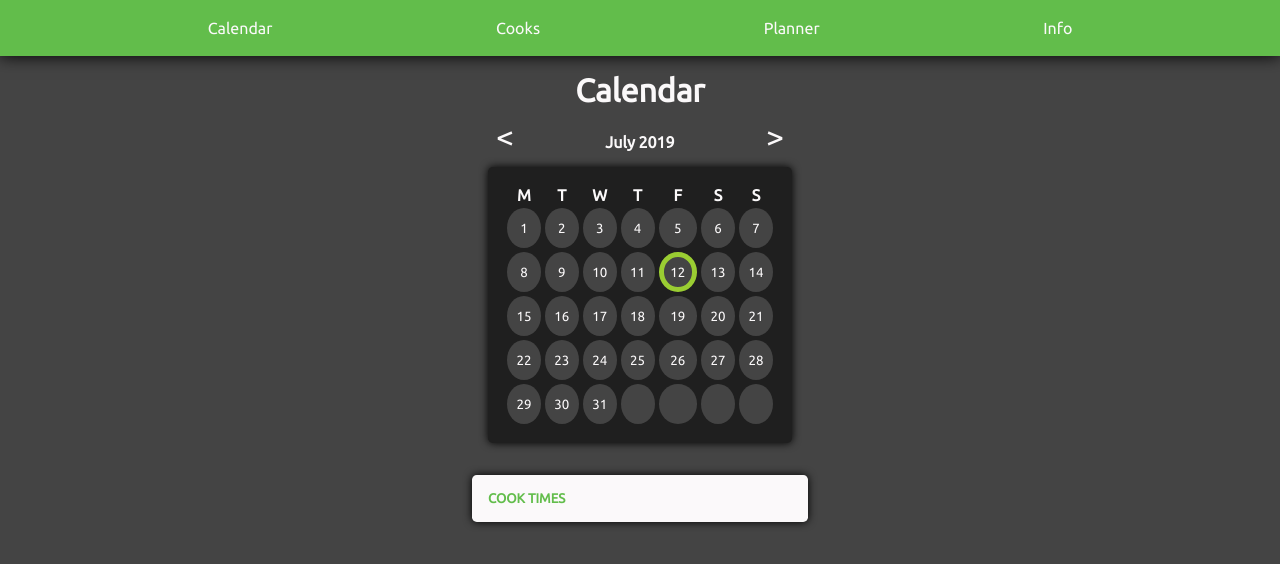
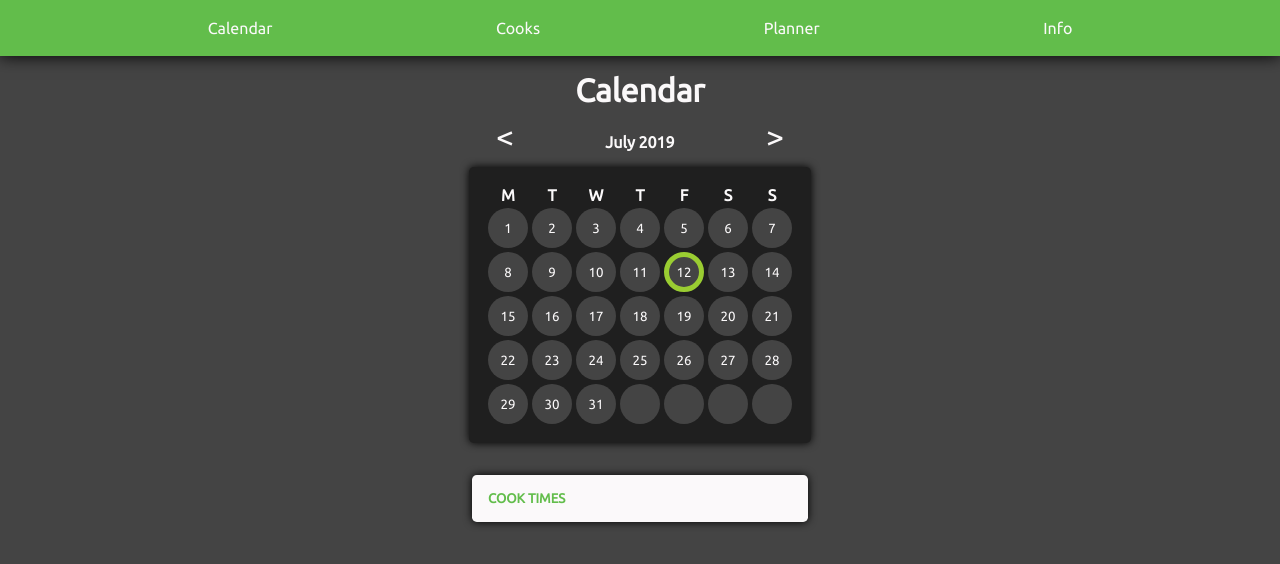
Before and after one commit to KotamanMeOplo/shift-counter, a React (Create React App) app: page / in a window 1280 px wide. Shown: the top 564 px of the page. Built offline with nearby package versions, Linux system fonts and the light colour scheme; the HTML template or start-up script is replaced by a standard one.

Commit message:
Fix width of days in calendar

```diff
--- a/src/App.css
+++ b/src/App.css
@@ -85,6 +85,11 @@ nav > button:hover, nav > button:active {
   margin-bottom: 2rem;
   text-align: left;
   width: 19rem;
+}
+
+#calendar {
+  padding: 1rem;
+  margin-bottom: 2rem;
 }
 
 .light-color {
--- a/src/components/Calendar.js
+++ b/src/components/Calendar.js
@@ -73,7 +73,7 @@ function Calendar(props) {
         The cook on {selectedDate}
       </Modal>
 
-      <table align="center" id="calendar" className="basic-style card dark-color">
+      <table align="center" id="calendar" className="basic-style dark-color">
         <thead>
           <tr>
             { daysOfTheWeek.map((a, i) => <th key={i}>{a}</th>) }
```
